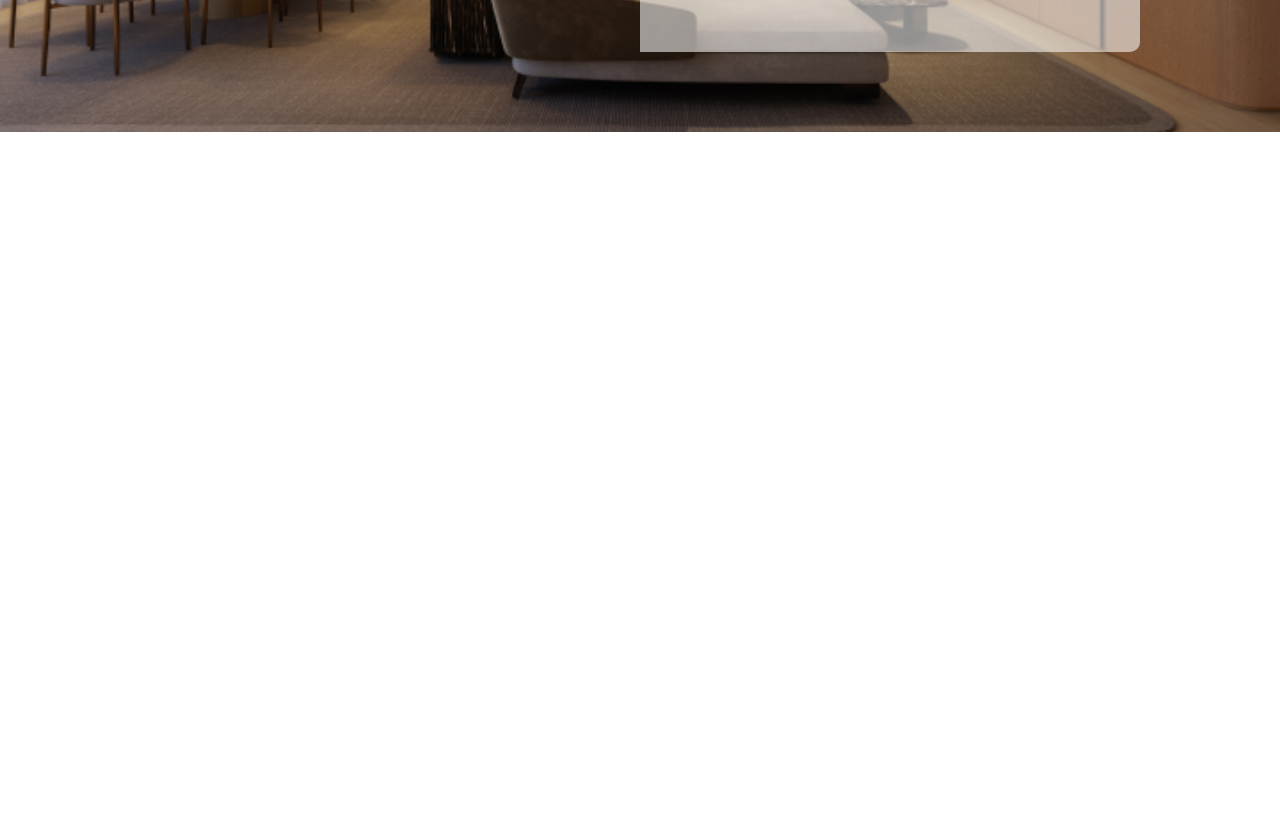
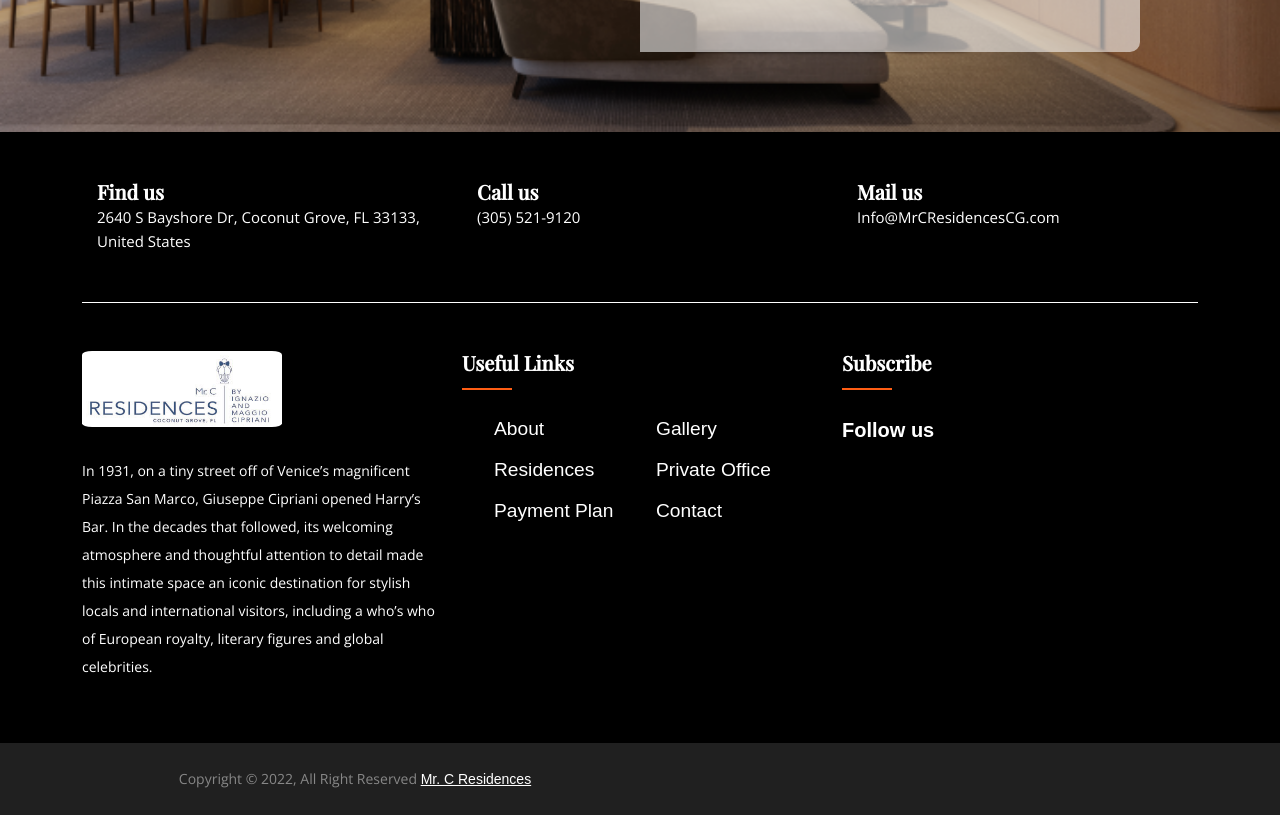
Before and after one commit to Ronwell-Digital/mr-c-residences, a React (Create React App) app: page / in a window 1280 px wide. Shown: the part 1320-2135 px from the top of the page. Before the commit the page ends 1452 px from the top, so only its background shows below. Built offline with nearby package versions, Linux system fonts and the light colour scheme.

Commit message:
footer is created

```diff
--- a/src/App.js
+++ b/src/App.js
@@ -3,6 +3,7 @@
 import Private_Office from "./components/Private_Office";
 
 import Form from "./components/Form";
+import Footer from "./components/Footer";
 
 function App() {
   return (
@@ -10,6 +11,7 @@
       <Residences />
       <Private_Office />
       <Form />
+        <Footer/>
     </div>
   );
 }
--- /dev/null
+++ b/src/components/Footer/footer.scss
@@ -0,0 +1,147 @@
+@import url("https://fonts.googleapis.com/css2?family=Open+Sans&family=Playfair+Display:wght@400;500&display=swap");
+
+ul {
+  margin: 0px;
+  padding: 0px;
+}
+.footer-section {
+  background-color: black;
+  background-attachment: fixed;
+  background-size: cover;
+  position: relative;
+}
+.footer-cta {
+  border-bottom: 1px solid white;
+}
+.single-cta i {
+  color: white;
+  font-size: 30px;
+  float: left;
+  margin-top: 8px;
+}
+.cta-text {
+  padding-left: 15px;
+  display: inline-block;
+}
+.cta-text h4 {
+  color: #fff;
+  font-size: 20px;
+  font-weight: 600;
+  margin-bottom: 2px;
+  font-family: "Playfair Display", serif;
+}
+.cta-text span {
+  color: white;
+  font-size: 15px;
+  font-family: "Open Sans", sans-serif;
+}
+.footer-content {
+  position: relative;
+  z-index: 2;
+}
+.footer-pattern img {
+  position: absolute;
+  top: 0;
+  left: 0;
+  height: 330px;
+  background-size: cover;
+  background-position: 100% 100%;
+}
+.footer-logo {
+  margin-bottom: 30px;
+}
+.footer-logo img {
+  max-width: 200px;
+}
+.footer-text p {
+  margin-bottom: 14px;
+  font-size: 14px;
+  color: white;
+  line-height: 28px;
+  font-family: "Open Sans", sans-serif;
+}
+.footer-social-icon span {
+  color: #fff;
+  display: block;
+  font-size: 20px;
+  font-weight: 700;
+  font-family: "Poppins", sans-serif;
+  margin-bottom: 20px;
+}
+.footer-social-icon a {
+  color: #fff;
+  font-size: 16px;
+  margin-right: 15px;
+}
+.footer-social-icon i {
+  height: 40px;
+  width: 40px;
+  text-align: center;
+  line-height: 38px;
+  border-radius: 50%;
+}
+.facebook-bg {
+  background: #3b5998;
+}
+.twitter-bg {
+  background: #55acee;
+}
+.google-bg {
+  background: #dd4b39;
+}
+.footer-widget-heading h3 {
+  color: #fff;
+  font-size: 20px;
+  font-weight: 600;
+  margin-bottom: 40px;
+  position: relative;
+  font-family: "Playfair Display", serif;
+}
+.footer-widget-heading h3::before {
+  content: "";
+  position: absolute;
+  left: 0;
+  bottom: -15px;
+  height: 2px;
+  width: 50px;
+  background: #ff5e14;
+}
+.footer-widget ul li {
+  display: inline-block;
+  float: left;
+  width: 50%;
+  margin-bottom: 12px;
+}
+.footer-widget ul li a:hover {
+  color: #ff5e14;
+}
+.footer-widget ul li a {
+  color: white;
+  text-decoration: none;
+  font-size: 1.2rem;
+  text-transform: capitalize;
+}
+.copyright-area {
+  background: #202020;
+  padding: 25px 0;
+}
+.copyright-text p {
+  margin: 0;
+  font-size: 14px;
+  color: #878787;
+  font-family: "Open Sans", sans-serif;
+}
+.copyright-text p a {
+  color: white;
+}
+.footer-menu li {
+  display: inline-block;
+  margin-left: 20px;
+}
+.footer-menu li:hover a {
+  color: #ff5e14;
+}
+.footer-menu li a {
+  font-size: 14px;
+  color: white;
+}
--- /dev/null
+++ b/src/components/Footer/index.js
@@ -0,0 +1,98 @@
+import React from 'react';
+import '../Footer/footer.scss'
+import logo from '../../assets/images/logo.jpg'
+
+
+const Footer = () => {
+    return <footer className="footer-section" id='contact'>
+        <div className="container">
+            <div className="footer-cta pt-5 pb-5">
+                <div className="row">
+                    <div className="col-xl-4 col-md-4 mb-30">
+                        <div className="single-cta">
+                            <i className="fas fa-map-marker-alt"></i>
+                            <div className="cta-text">
+                                <h4>Find us</h4>
+                                <span>2640 S Bayshore Dr, Coconut Grove, FL 33133, United States</span>
+                            </div>
+                        </div>
+                    </div>
+                    <div className="col-xl-4 col-md-4 mb-30">
+                        <div className="single-cta">
+                            <i className="fas fa-phone"></i>
+                            <div className="cta-text">
+                                <h4>Call us</h4>
+                                <span>(305) 521-9120</span>
+                            </div>
+                        </div>
+                    </div>
+                    <div className="col-xl-4 col-md-4 mb-30">
+                        <div className="single-cta">
+                            <i className="far fa-envelope-open"></i>
+                            <div className="cta-text">
+                                <h4>Mail us</h4>
+                                <span>Info@MrCResidencesCG.com</span>
+                            </div>
+                        </div>
+                    </div>
+                </div>
+            </div>
+            <div className="footer-content pt-5 pb-5">
+                <div className="row">
+                    <div className="col-xl-4 col-lg-4 mb-50">
+                        <div className="footer-widget">
+                            <div className="footer-logo">
+                                <a href="index.html"><img src={logo} style={{borderRadius:"5%"}} className="img-fluid" alt="logo" /></a>
+                            </div>
+                            <div className="footer-text">
+                                <p>In 1931, on a tiny street off of Venice’s magnificent Piazza San Marco, Giuseppe Cipriani opened Harry’s Bar. In the decades that followed, its welcoming atmosphere and thoughtful attention to detail made this intimate space an iconic destination for stylish locals and international visitors, including a who’s who of European royalty, literary figures and global celebrities.</p>
+                            </div>
+
+                        </div>
+                    </div>
+                    <div className="col-xl-4 col-lg-4 col-md-6 mb-30">
+                        <div className="footer-widget">
+                            <div className="footer-widget-heading">
+                                <h3>Useful Links</h3>
+                            </div>
+                            <ul>
+                                <li><a href="#about">About</a></li>
+                                <li><a href="#peninsulaone">Gallery</a></li>
+                                <li><a href="#peninsulatwo">Residences</a></li>
+                                <li><a href="#peninsulafive">Private Office</a></li>
+                                <li><a href="#plans">Payment Plan</a></li>
+                                <li><a href="#contact">Contact</a></li>
+                            </ul>
+                        </div>
+                    </div>
+                    <div className="col-xl-4 col-lg-4 col-md-6 mb-50">
+                        <div className="footer-widget">
+                            <div className="footer-widget-heading">
+                                <h3>Subscribe</h3>
+                            </div>
+                            <div className="footer-social-icon">
+                                <span>Follow us</span>
+                                <a href="#"><i className="fab fa-facebook-f facebook-bg"></i></a>
+                                <a href="#"><i className="fab fa-twitter twitter-bg"></i></a>
+                                <a href="#"><i className="fab fa-google-plus-g google-bg"></i></a>
+                            </div>
+                        </div>
+                    </div>
+                </div>
+            </div>
+        </div>
+        <div className="copyright-area">
+            <div className="container">
+                <div className="row">
+                    <div className="col-xl-6 col-lg-6 text-center text-lg-left">
+                        <div className="copyright-text">
+                            <p>Copyright &copy; 2022, All Right Reserved <a href="https://codepen.io/anupkumar92/">Mr. C Residences</a></p>
+                        </div>
+                    </div>
+                </div>
+            </div>
+        </div>
+    </footer>
+};
+
+export default Footer;
```
Also changed, not shown: src/assets/images/logo.jpg (added), src/assets/images/payment.PNG (added).
